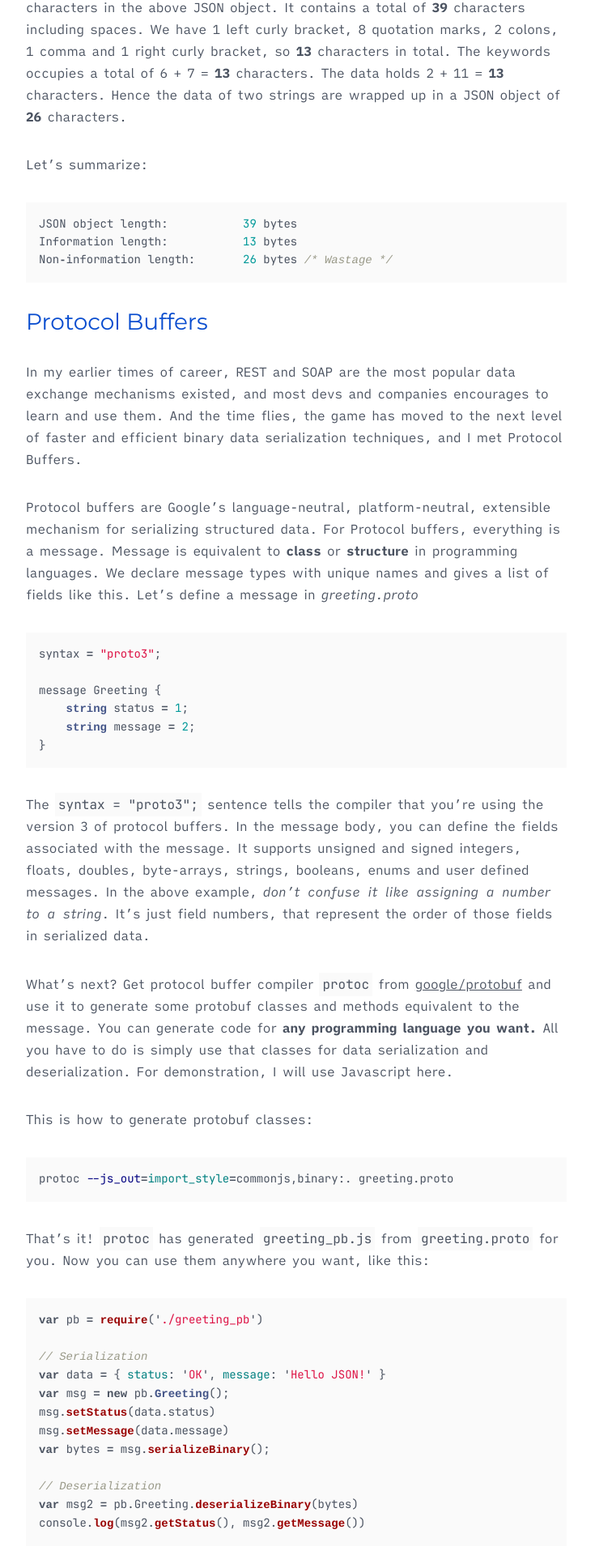
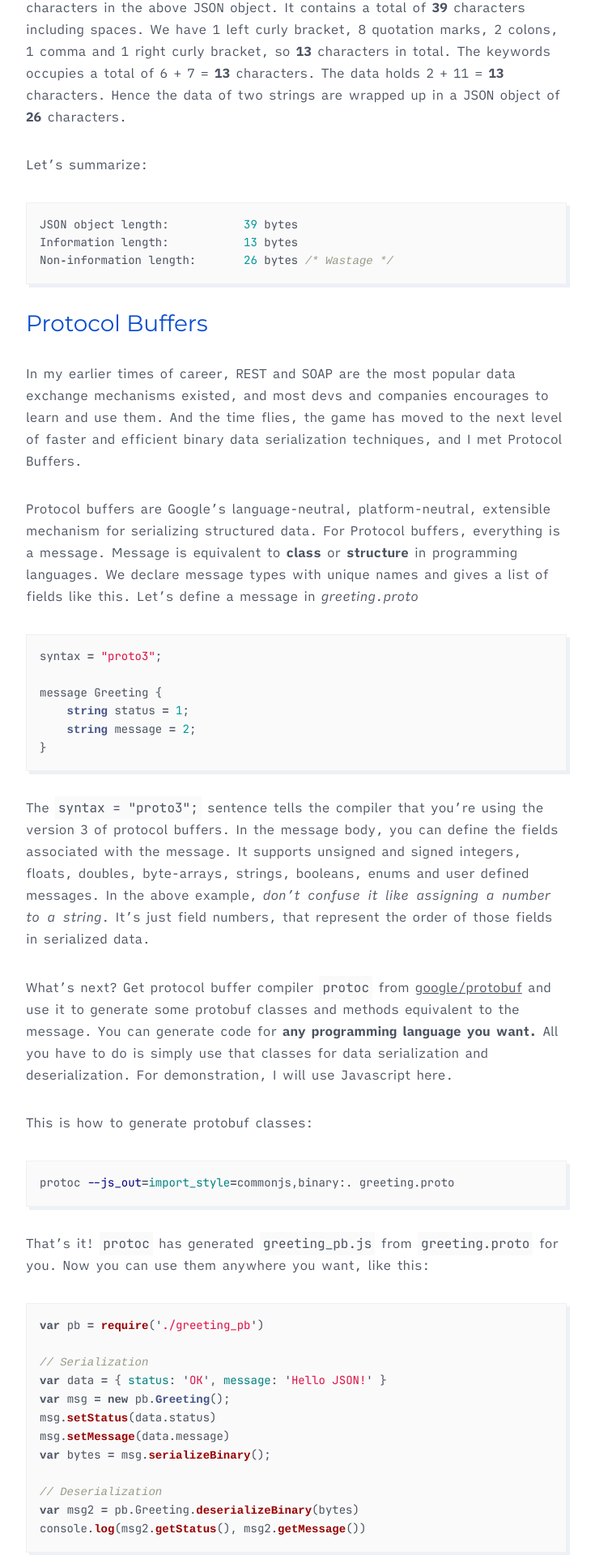
Before and after one commit to anandbosedev/anandbosedev.github.io, a Jekyll site: the page built from _posts/2018-08-06-bye-bye-json-welcome-protocol-buffers.md, in a window 1280 px wide. Shown: the part 770-2690 px from the top of the page at 81% size, without its empty margins (274-1009 px from the left). Built offline with Jekyll 4.4.1, drawn with Linux system fonts in a browser that asks for light colours; some web fonts are replaced.

Commit message:
Update styles of code and tags

```diff
--- a/_sass/components/_tags.scss
+++ b/_sass/components/_tags.scss
@@ -19,6 +19,12 @@
       text-decoration: none;
       background-color: $bg-color-gray;
     }
+
+    margin-bottom: double($base-spacing-unit);
+    border-color: $color-border;
+    border-style: solid;
+    border-width: 1px;
+    box-shadow: 4px 4px $color-border;
   }
 
   @include mq($until: tablet) {
--- a/_sass/generic/_shared.scss
+++ b/_sass/generic/_shared.scss
@@ -9,7 +9,7 @@
  */
 address,
 h1, h2, h3, h4, h5, h6,
-blockquote, p, pre,
+blockquote, p,
 dl, ol, ul,
 figure,
 hr,
--- a/_sass/vendor/_syntax_highlighting.scss
+++ b/_sass/vendor/_syntax_highlighting.scss
@@ -1,6 +1,14 @@
 /**
  * Syntax highlighting styles
  */
+
+div.highlighter-rouge {
+  margin-bottom: double($base-spacing-unit);
+  border-color: $color-border;
+  border-style: solid;
+  border-width: 1px;
+  box-shadow: 4px 4px $color-border;
+}
 
 .highlight {
   // margin: 0;
```
